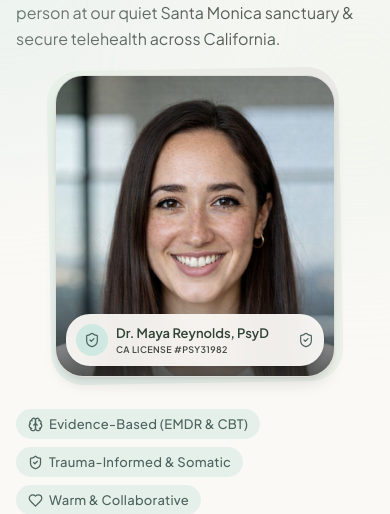
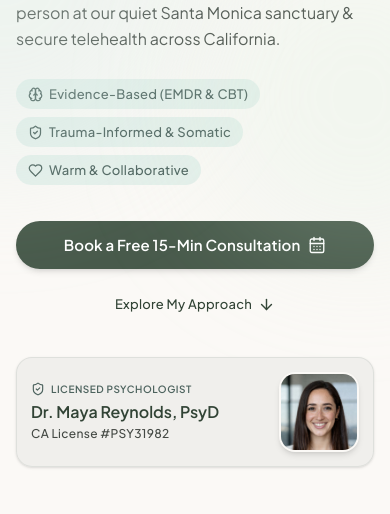
Before and after one commit to sagarx16/sage-cleaness, a Next.js app: page / in a window 390 px wide. Shown: the part 335-849 px from the top of the page. Built offline with nearby package versions, Linux system fonts and the light colour scheme; no server answers.

Commit message:
feat(mobile): rework doctor photo and credential block into side-by-side row

```diff
--- a/src/components/sections/Hero.tsx
+++ b/src/components/sections/Hero.tsx
@@ -44,46 +44,8 @@ export default function Hero() {
               Therapy for anxiety, trauma, and burnout — in-person at our quiet Santa Monica sanctuary & secure telehealth across California.
             </p>
 
-            {/* Mobile-only Dr. Reynolds Portrait (near top of page) */}
-            <div className="my-6 flex justify-center w-full md:hidden">
-              <div className="relative w-full max-w-[280px]">
-                {/* Organic Backdrop */}
-                <div className="absolute -inset-1.5 rounded-[2rem] bg-gradient-to-tr from-[var(--color-secondary-fixed)]/50 via-[var(--color-tertiary-fixed)]/30 to-[var(--color-surface-container-high)] -rotate-1" />
-                {/* Portrait Frame */}
-                <div className="relative overflow-hidden rounded-[1.75rem] bg-[var(--color-surface-container)] shadow-lg border border-[var(--color-outline-variant)]/40">
-                  <Image
-                    src="/images/dr-maya-reynolds.jpg"
-                    alt="Dr. Maya Reynolds, PsyD — Licensed Clinical Psychologist in Santa Monica, California"
-                    width={600}
-                    height={780}
-                    className="w-full h-[300px] object-cover object-top block"
-                    priority
-                  />
-                  {/* Gradient scrim */}
-                  <div className="absolute inset-x-0 bottom-0 h-20 bg-gradient-to-t from-[var(--color-inverse-surface)]/80 via-[var(--color-inverse-surface)]/40 to-transparent" />
-                  {/* Credibility Chip */}
-                  <div className="absolute bottom-2.5 left-2.5 right-2.5 rounded-xl bg-[var(--color-surface)]/95 backdrop-blur-md p-2.5 shadow-md flex items-center justify-between">
-                    <div className="flex items-center gap-2 min-w-0">
-                      <div className="flex h-8 w-8 items-center justify-center rounded-lg bg-[var(--color-secondary-container)] text-[var(--color-secondary)] shrink-0">
-                        <ShieldCheck size={16} strokeWidth={1.8} />
-                      </div>
-                      <div className="min-w-0">
-                        <p className="text-[var(--color-primary)] leading-snug truncate" style={{ fontFamily: 'var(--font-jakarta)', fontSize: '13px', fontWeight: 600 }}>
-                          Dr. Maya Reynolds, PsyD
-                        </p>
-                        <p className="text-[var(--color-on-surface-variant)] tracking-wider uppercase truncate" style={{ fontSize: '9px', lineHeight: '13px', letterSpacing: '0.04em', fontWeight: 600 }}>
-                          {CONTACT_INFO.license}
-                        </p>
-                      </div>
-                    </div>
-                    <ShieldCheck size={16} className="text-[var(--color-secondary)] shrink-0 ml-1.5" strokeWidth={1.8} />
-                  </div>
-                </div>
-              </div>
-            </div>
-
             {/* Trust Pills */}
-            <div className="mt-2 sm:mt-7 flex flex-wrap items-center gap-2 sm:gap-2.5">
+            <div className="mt-7 flex flex-wrap items-center gap-2 sm:gap-2.5">
               {trustPills.map(({ icon: Icon, label }) => (
                 <span
                   key={label}
@@ -114,6 +76,46 @@ export default function Hero() {
                 <span>Explore My Approach</span>
                 <ArrowDown size={17} strokeWidth={2} className="transition-transform duration-300 group-hover:translate-y-0.5" />
               </a>
+            </div>
+
+            {/* Mobile-only: Side-by-Side Row (Name & License on Left, Photo Headshot on Right) */}
+            <div className="mt-8 w-full md:hidden">
+              <div className="relative overflow-hidden rounded-2xl bg-[var(--color-surface-container)]/90 p-3.5 sm:p-4 shadow-sm border border-[var(--color-outline-variant)]/40 flex items-center justify-between gap-3.5">
+                {/* Left: Name and License */}
+                <div className="flex flex-col justify-center min-w-0 pr-1">
+                  <div className="inline-flex items-center gap-1.5 text-[var(--color-secondary)] mb-1">
+                    <ShieldCheck size={14} strokeWidth={2} className="shrink-0" />
+                    <span className="text-[10px] sm:text-[11px] font-semibold uppercase tracking-wider">
+                      Licensed Psychologist
+                    </span>
+                  </div>
+                  <h3
+                    className="text-[var(--color-primary)] font-semibold text-[16px] sm:text-[17px] leading-snug truncate"
+                    style={{ fontFamily: 'var(--font-jakarta)' }}
+                  >
+                    Dr. Maya Reynolds, PsyD
+                  </h3>
+                  <p
+                    className="mt-0.5 text-[var(--color-on-surface-variant)] text-[12px] font-medium tracking-wide"
+                  >
+                    {CONTACT_INFO.license}
+                  </p>
+                </div>
+
+                {/* Right: Compact rounded-square headshot */}
+                <div className="relative shrink-0">
+                  <div className="relative h-20 w-20 overflow-hidden rounded-2xl border-2 border-[var(--color-surface)] shadow-md bg-[var(--color-surface-container-high)]">
+                    <Image
+                      src="/images/dr-maya-reynolds.jpg"
+                      alt="Dr. Maya Reynolds, PsyD — Licensed Clinical Psychologist in Santa Monica, California"
+                      width={160}
+                      height={160}
+                      className="h-full w-full object-cover object-top block"
+                      priority
+                    />
+                  </div>
+                </div>
+              </div>
             </div>
           </div>
 
```
